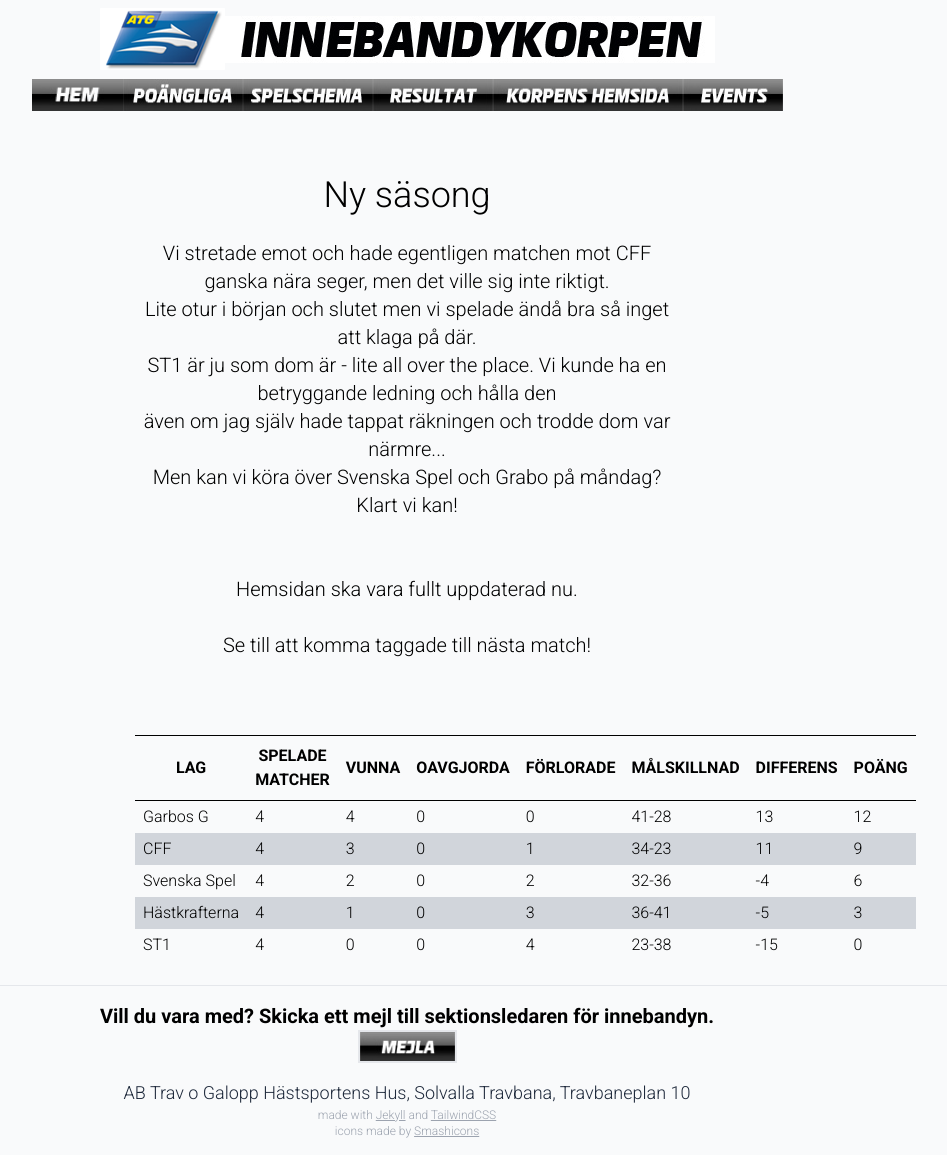
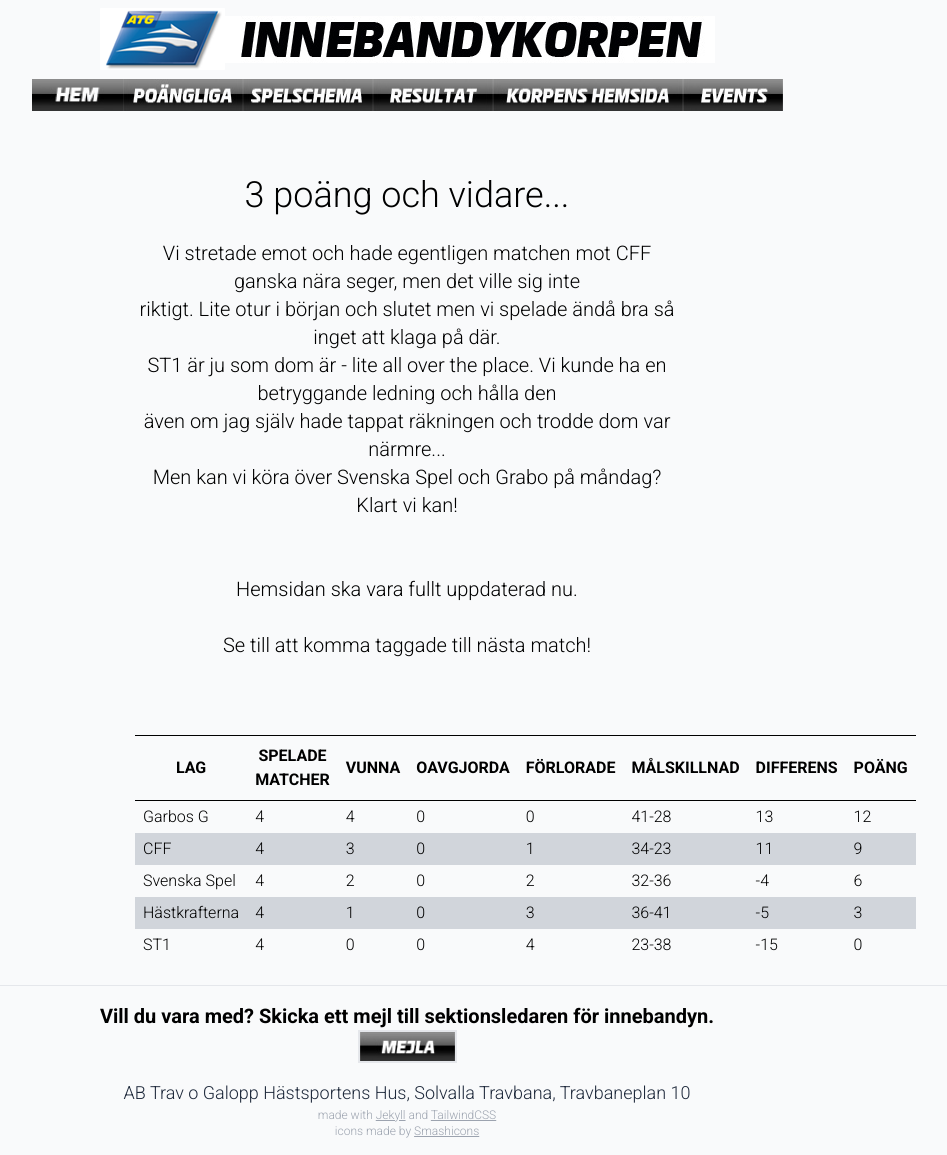
Before and after one commit to andreashogvall/andreashogvall.github.io, a Jekyll site: the page built from index.html, in a window 1280 px wide. Shown: the whole page, without its empty margins (233-1180 px from the left). Built offline with Jekyll 4.4.1, drawn with Linux system fonts in a browser that asks for light colours; nearby versions of some CDN libraries.

Commit message:
Add files via upload

```diff
--- a/index.html
+++ b/index.html
@@ -4,13 +4,13 @@
 description: "Innebandykorpen"
 ---
 <div class="mx-auto w-1/2">
-	<p class="text-center text-4xl">Ny säsong</p>
+	<p class="text-center text-4xl">3 poäng och vidare...</p>
 	<br>
 
 	<p class="text-center text-xl">
 		<p class="text-center text-xl">
-			Vi stretade emot och hade egentligen matchen mot CFF ganska nära seger, men det ville sig inte riktigt. <br>
-			Lite otur i början och slutet men vi spelade ändå bra så inget att klaga på där. <br>
+			Vi stretade emot och hade egentligen matchen mot CFF ganska nära seger, men det ville sig inte  <br>
+			riktigt. Lite otur i början och slutet men vi spelade ändå bra så inget att klaga på där. <br>
 			ST1 är ju som dom är - lite all over the place. Vi kunde ha en betryggande ledning och hålla den<br>
 			även om jag själv hade tappat räkningen och trodde dom var närmre... <br>
 			Men kan vi köra över Svenska Spel och Grabo på måndag? Klart vi kan!<br>
--- a/resultat.htm
+++ b/resultat.htm
@@ -17,7 +17,7 @@
             MATCH
           </th>
           <th>
-            DATUM
+            DATUMET
           </th>
           <th>
             TID
```
